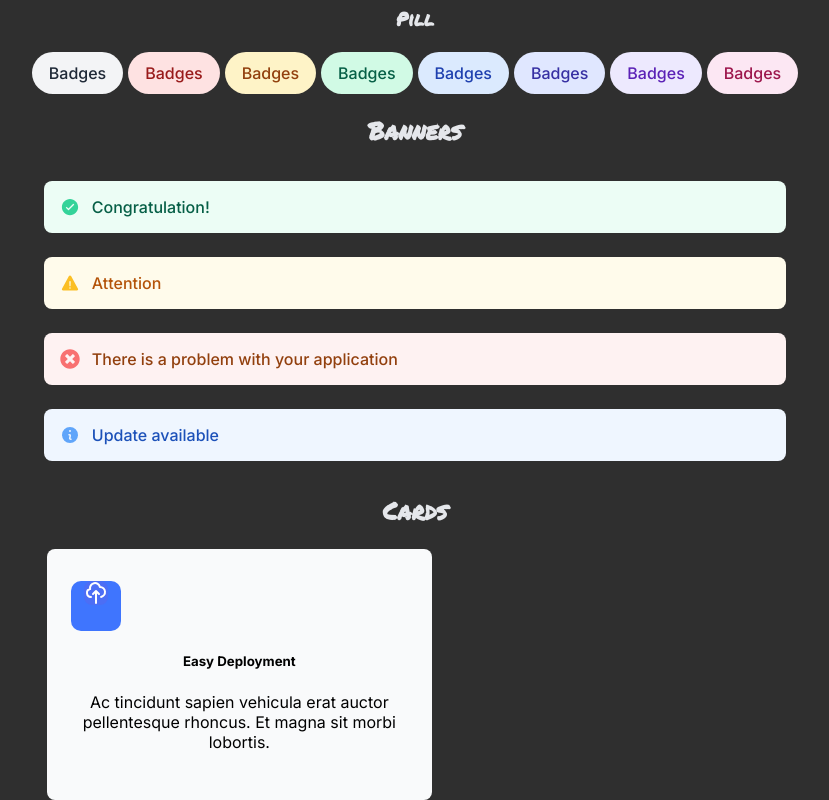
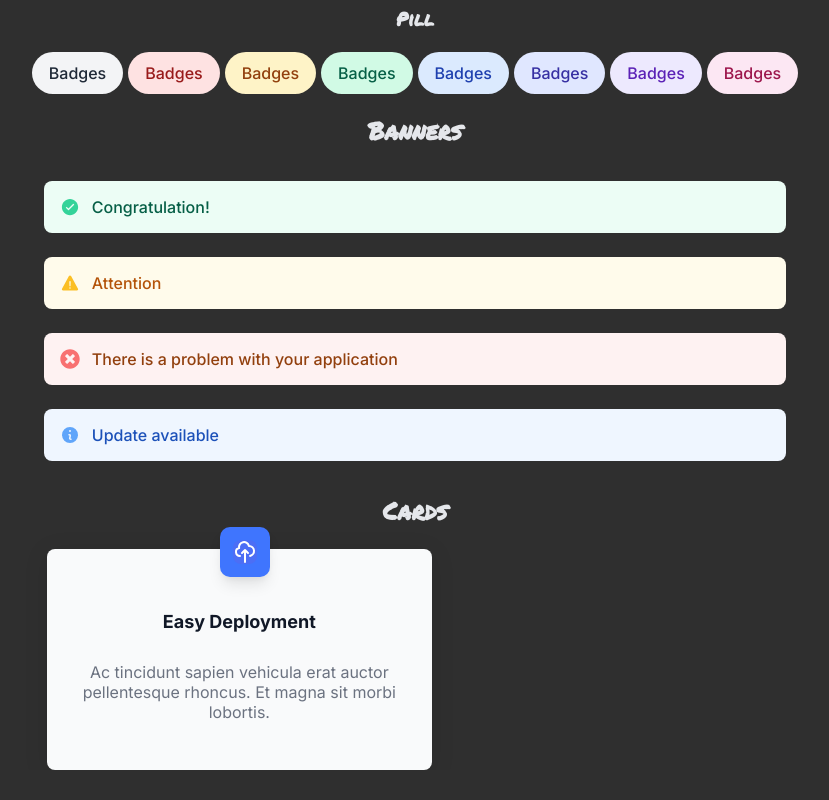
Before and after one commit to emirisato1003/react-component-library, a React (Vite) app: page / in a window 1280 px wide. Shown: the part 327-1127 px from the top of the page, without its empty margins (225-1054 px from the left). After the commit the page ends 1097 px from the top, so only its background shows below. Built offline with nearby package versions, Linux system fonts and the light colour scheme; the HTML template or start-up script is replaced by a standard one.

Commit message:
add card component

```diff
--- a/src/App.jsx
+++ b/src/App.jsx
@@ -3,9 +3,9 @@ import Star from './assets/Star';
 import Badges from './assets/Badges';
 import Banner from './assets/components/Banner/index';
 import { bannerData } from './assets/components/Banner/bannerData';
+import Card from './assets/components/Cards/index';
 
 //temporary import
-import { HiOutlineCloudUpload } from "react-icons/hi";
 
 
 function App() {
@@ -48,13 +48,10 @@ function App() {
       <h2>Cards</h2>
       <section className="cards">
 
-        <div className="card-container">
-          <div className="icon-container">
-            <HiOutlineCloudUpload className='icon' />
-          </div>
-          <h5>Easy Deployment</h5>
-          <p>Ac tincidunt sapien vehicula erat auctor pellentesque rhoncus. Et magna sit morbi lobortis.</p>
-        </div>
+        <Card>
+          <Card.Title>Easy Deployment</Card.Title>
+          <Card.Text>Ac tincidunt sapien vehicula erat auctor pellentesque rhoncus. Et magna sit morbi lobortis.</Card.Text>
+        </Card>
 
       </section>
 
--- /dev/null
+++ b/src/assets/components/Cards/Card.jsx
@@ -0,0 +1,13 @@
+import React from 'react';
+import { HiOutlineCloudUpload } from "react-icons/hi";
+
+export default function Card({ children }) {
+    return (
+        <div className="card-container">
+            <div className="icon-container">
+                <HiOutlineCloudUpload className='icon' />
+            </div>
+            {children}
+        </div>
+    );
+}
--- /dev/null
+++ b/src/assets/components/Cards/CardText.jsx
@@ -0,0 +1,5 @@
+export default function CardText({children}){
+    return (
+        <p className="card-text">{children}</p>
+    )
+}
--- /dev/null
+++ b/src/assets/components/Cards/CardTitle.jsx
@@ -0,0 +1,5 @@
+export default function CardTitle({ children }) {
+    return (
+        <h5 className='card-title'>{children}</h5>
+    );
+}
--- /dev/null
+++ b/src/assets/components/Cards/index.jsx
@@ -0,0 +1,8 @@
+import Card from "./Card"
+import CardTitle from "./CardTitle"
+import CardText from "./CardText"
+
+Card.Title = CardTitle
+Card.Text = CardText
+
+export default Card
--- a/src/index.css
+++ b/src/index.css
@@ -41,6 +41,7 @@ section{
 
 .square-badges{
   display: flex;
+  justify-content: center;
   gap: 5px;
 }
 
@@ -55,6 +56,7 @@ section{
 
 .pill-badges{
   display: flex;
+  justify-content: center;
   gap: 5px;
 }
 
@@ -141,8 +143,6 @@ button.pill{
   color: #60a5fa;
 }
 
-
-
 section.banners .banner{
   margin: 12px;
   border-radius: 8px;
@@ -179,19 +179,34 @@ section.cards .card-container{
   padding: 32px 24px;
   max-width: 385px;
   border-radius: 8px;
-  /* position: relative; */
+  position: relative;
+  box-shadow: 0px 4px 25px rgba(0, 0, 0, 0.1);
 }
 
 section.cards .card-container .icon-container{
-  /* position: absolute; */
+  position: absolute;
+  bottom: 80%;
+  left: 45%;
   display: flex;
+  align-items: center;
   justify-content: center;
   background-color: #3F75FE;
   height: 50px;
   width: 50px;
   border-radius: 10px;
   margin-bottom: 16px;
+  box-shadow: 0px 10px 15px -3px rgba(0, 0, 0, 0.1), 0px 4px 6px -2px rgba(0, 0, 0, 0.05);
 }
+
+section.cards .card-container .card-title{
+  font-size: 1.125rem;
+  color: #111827;
+}
+
+section.cards .card-container .card-text{
+  color: #6B7280;
+}
+
 
 
 section.cards .card-container .icon-container .icon{
```
